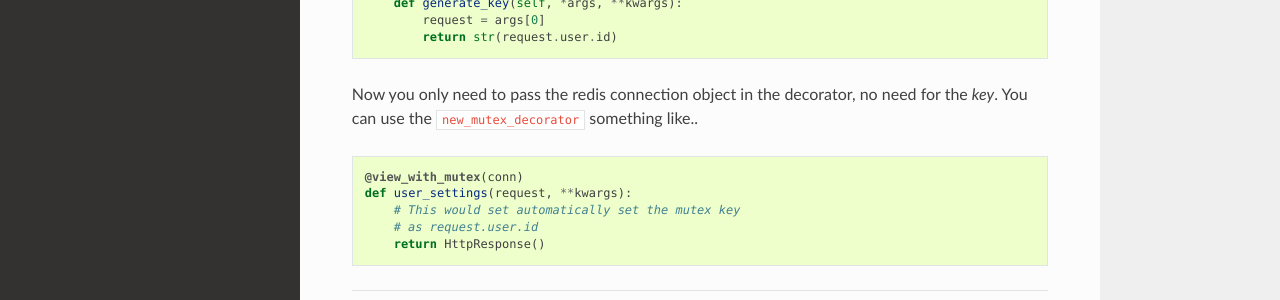
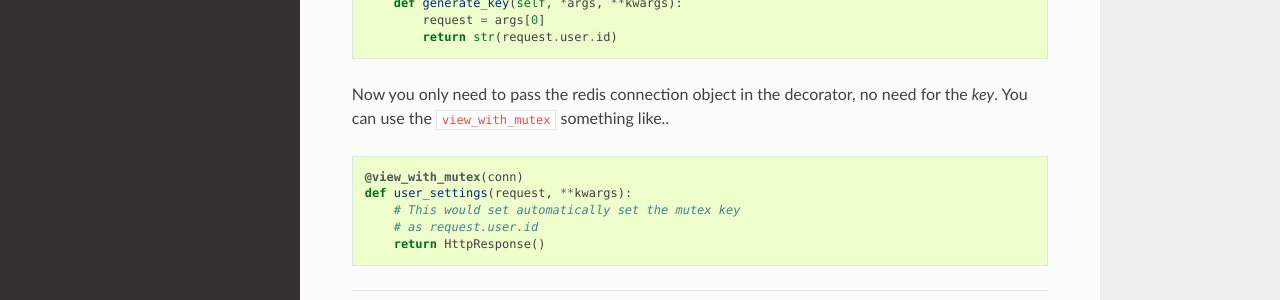
Before and after one commit to abeerupadhyay/py-redismutex, a Sphinx documentation site: the page built from docs/source/index.rst, in a window 1280 px wide and 900 px high, scrolled down 2210 px. Shown: the part 505-805 px from the top of the window. Built offline with Sphinx 7.4.7 and the Read the Docs theme 2.0.0, drawn with Linux system fonts in a browser that asks for light colours.

Commit message:
Fix typo
Signed-off-by: Abeer Upadhyay <ab.esquarer@gmail.com>

```diff
--- a/docs/source/index.rst
+++ b/docs/source/index.rst
@@ -112,7 +112,7 @@ This can be achieved by overriding the ``generate_key`` method in the ``with_red
             return str(request.user.id)
 
 
-Now you only need to pass the redis connection object in the decorator, no need for the *key*. You can use the ``new_mutex_decorator`` something like..
+Now you only need to pass the redis connection object in the decorator, no need for the *key*. You can use the ``view_with_mutex`` something like..
 
 .. code-block:: python3
 
```
